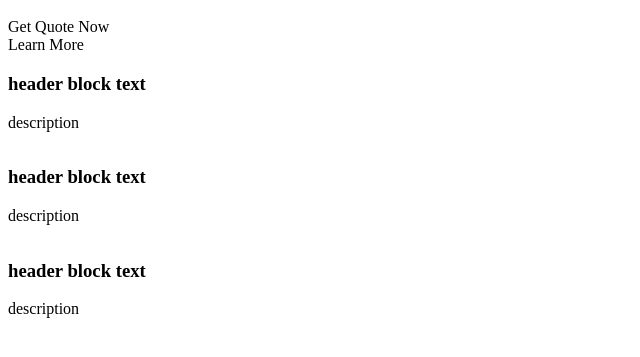
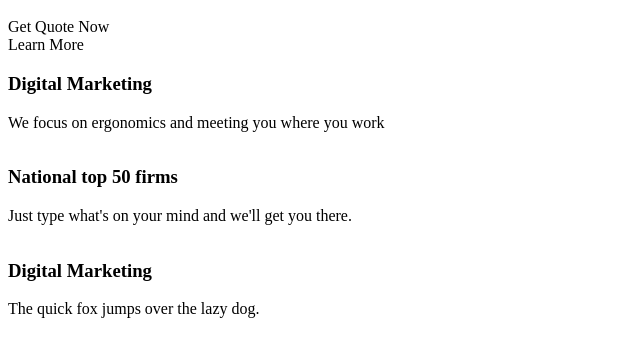
Before and after one commit to O-Julia-O/course-html-css, a plain HTML site: page homework1/index.html in a window 1280 px wide. Shown: the part 215-572 px from the top of the page, without its empty margins (0-640 px from the left). Drawn offline with Linux system fonts and the light colour scheme.

Commit message:
Changed some text in rows

```diff
--- a/homework1/index.html
+++ b/homework1/index.html
@@ -6,6 +6,7 @@
     <title>Indicorp</title>
 </head>
 <body>
+    <!-- Header -->
     <header>
         <!-- Logo -->
         <div>Indicorp</div>
@@ -37,20 +38,20 @@
 
                 <section class="blok_information">
                     <img class="icon" src="" alt="">
-                    <h3>header block text</h3>
-                    <p>description</p>
+                    <h3>Digital Marketing</h3>
+                    <p>We focus on ergonomics and meeting you where you work</p>
                 </section>
 
                 <section class="blok_information">
                     <img class="icon" src="" alt="">
-                    <h3>header block text</h3>
-                    <p>description</p>
+                    <h3>National top 50 firms</h3>
+                    <p>Just type what's on your mind and we'll get you there.</p>
                 </section>
 
                 <section class="blok_information">
                     <img class="icon" src="" alt="">
-                    <h3>header block text</h3>
-                    <p>description</p>
+                    <h3>Digital Marketing</h3>
+                    <p>The quick fox jumps over the lazy dog.</p>
                 </section>
 
             </div>
```
